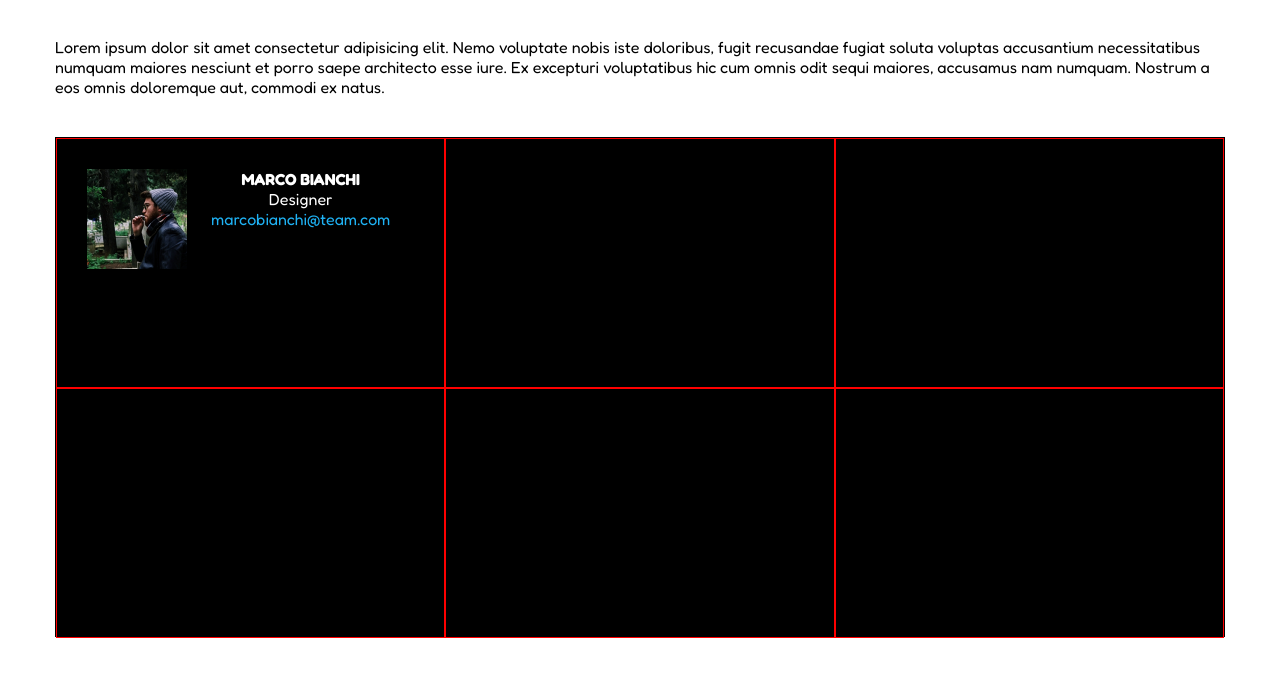
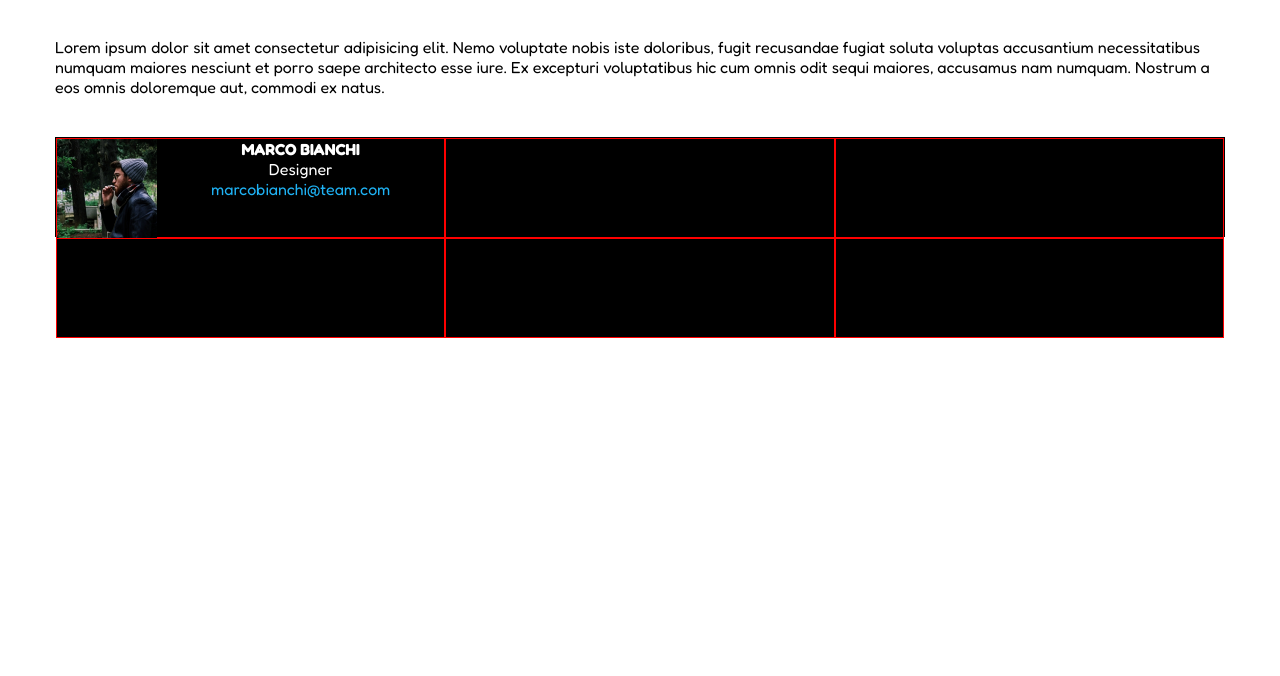
Before and after one commit to smschn/html-css-float-cards, a plain HTML site: page index.html in a window 1280 px wide. Shown: the part 82-758 px from the top of the page. Drawn offline with Linux system fonts and the light colour scheme.

Commit message:
Working on card css

```diff
--- a/css/style.css
+++ b/css/style.css
@@ -29,15 +29,14 @@ p {
 
 .container-main {
     border: solid 1px black;
-    height: 500px;
+    height: 100px;
 }
 
 .container-card {
     border: solid 1px red; /* da togliere */
-    height: 250px;
+    height: 100px;
     float: left;
     width: calc(100% / 3);
-    padding: 30px;
     background-color: black;
 }
 
@@ -47,14 +46,15 @@ p {
     clear: both;
 }
 
+.person-info {
+    text-align: center;
+    height: 100px;
+}
+
 .img-male1 {
     width: 100px;
     height: 100px;
     float: left;
-}
-
-.person-info {
-    text-align: center;
 }
 
 .span {
```
Also changed, not shown: index.html (+2 -0 lines).
